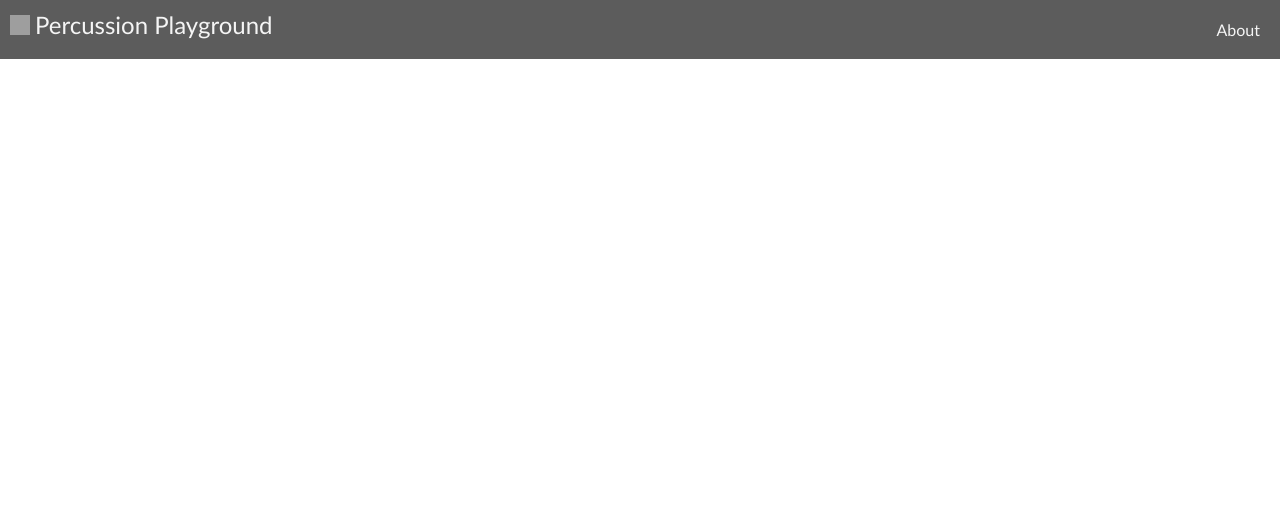
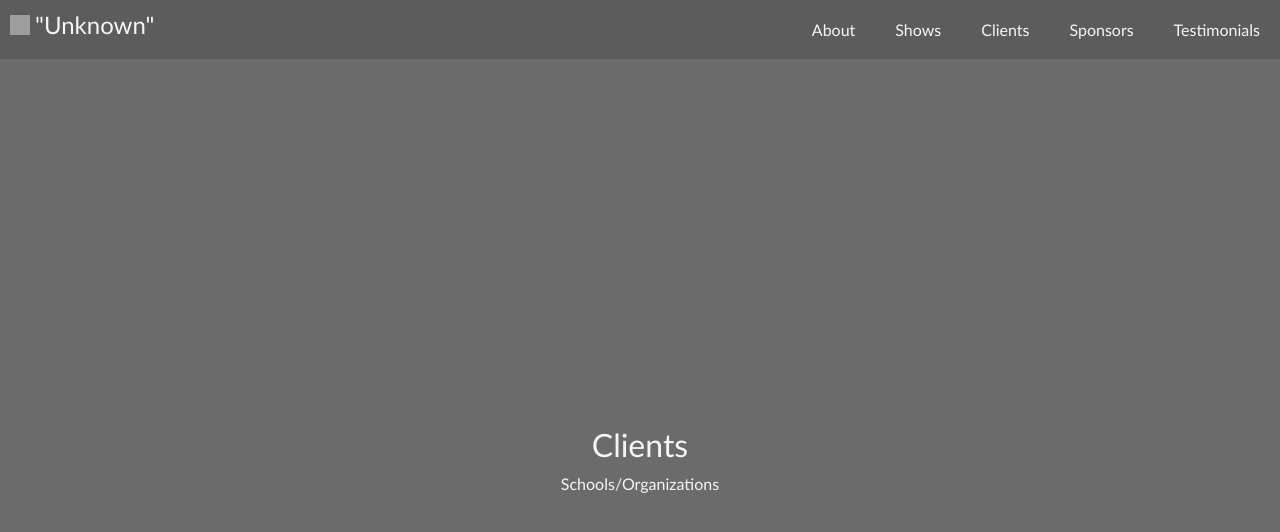
Before and after one commit to Jazper55555/phase-5-project, a React (Create React App) app in the folder client/: page /clients in a window 1280 px wide. Shown: the top 532 px of the page. Built offline with nearby package versions, Linux system fonts and the light colour scheme; grey boxes are pictures that could not be loaded.

Commit message:
add NavBar links/routes/styling

```diff
--- a/client/src/components/App.js
+++ b/client/src/components/App.js
@@ -4,6 +4,10 @@ import { Switch, Route } from "react-router-dom";
 import Home from "./Home"
 import NavBar from "./NavBar";
 import About from "./About";
+import Clients from "./Clients";
+import Sponsors from "./Sponsors";
+import Shows from "./Shows";
+import Testimonials from "./Testimonials";
 
 
 function App() {
@@ -21,6 +25,18 @@ function App() {
         <Route exact path="/about">
           <About />
         </Route>
+        <Route exact path="/clients">
+          <Clients />
+        </Route>
+        <Route exact path="/sponsors">
+          <Sponsors />
+        </Route>
+        <Route exact path="/shows">
+          <Shows />
+        </Route>
+        <Route exact path="/testimonials">
+          <Testimonials />
+        </Route>
       </Switch>
     </main>
     </>
--- /dev/null
+++ b/client/src/components/Clients.js
@@ -0,0 +1,17 @@
+import React from "react";
+
+function Clients() {
+
+    return(
+        <div className="clients-container">
+        <div className="clients-header">
+            Clients
+        </div>
+        <div className="clients-content">
+            Schools/Organizations
+        </div>
+    </div>
+    )
+}
+
+export default Clients
--- a/client/src/components/Home.js
+++ b/client/src/components/Home.js
@@ -4,10 +4,10 @@ function Home() {
     return (
     <div className="home-container">
         <div className="home-header">
-            Welcome to Percussion Playground
+            Welcome to "Unknown"
         </div>
         <div className="home-content">
-            A place for percussionists to buy, sell, trade, and share their love of instruments
+            This might be cool one day
         </div>
     </div>
     )
--- a/client/src/components/NavBar.js
+++ b/client/src/components/NavBar.js
@@ -8,7 +8,7 @@ function NavBar() {
             <NavLink to='/'>
                 <div className="logo-content">
                     <img src='https://www.shutterstock.com/image-vector/drum-sticks-crossed-vector-black-600nw-1634223691.jpg' alt='drumsticks logo' className="logo-image"/>
-                    <span>Percussion Playground</span>
+                    <span>"Unknown"</span>
                 </div>
             </NavLink>
             </div>
@@ -16,6 +16,18 @@ function NavBar() {
             <NavLink to='/about' className="nav-item">
                 About
             </NavLink>
+            <NavLink to='/shows' className="nav-item">
+                Shows
+            </NavLink>
+            <NavLink to='/clients' className="nav-item">
+                Clients
+            </NavLink>
+            <NavLink to='/sponsors' className="nav-item">
+                Sponsors
+            </NavLink>
+            <NavLink to='/testimonials' className="nav-item">
+                Testimonials
+            </NavLink>
             </div>
         </nav>
     )
--- /dev/null
+++ b/client/src/components/Shows.js
@@ -0,0 +1,17 @@
+import React from "react";
+
+function Shows() {
+
+    return(
+        <div className="shows-container">
+        <div className="shows-header">
+            Shows
+        </div>
+        <div className="shows-content">
+            Indoor Shows
+        </div>
+    </div>
+    )
+}
+
+export default Shows
--- /dev/null
+++ b/client/src/components/Sponsors.js
@@ -0,0 +1,17 @@
+import React from "react";
+
+function Sponsors() {
+
+    return(
+        <div className="sponsors-container">
+        <div className="sponsors-header">
+            Sponsors
+        </div>
+        <div className="sponsors-content">
+            Vic Firth & Zildjian
+        </div>
+    </div>
+    )
+}
+
+export default Sponsors
--- /dev/null
+++ b/client/src/components/Testimonials.js
@@ -0,0 +1,16 @@
+import React from "react";
+
+function Testimonials() {
+    return (
+    <div className="testimonials-container">
+        <div className="testimonials-header">
+            Testimonials
+        </div>
+        <div className="testimonials-content">
+            Praise goes here
+        </div>
+    </div>
+    )
+}
+
+export default Testimonials
--- a/client/src/index.css
+++ b/client/src/index.css
@@ -113,3 +113,95 @@
   font-size: 1rem;
   font-family: 'Trebuchet MS', 'Lucida Sans Unicode', 'Lucida Grande', 'Lucida Sans', Arial, sans-serif;
 }
+
+/* Clients Page Styling */
+.clients-container {
+  display: flex;
+  flex-direction: column;
+  justify-content: center;
+  align-items: center;
+  height: 100vh;
+  background-color: rgb(108, 107, 107);
+}
+
+.clients-header {
+  margin-bottom: 10px;
+  color: whitesmoke;
+  font-size: 2rem;
+  font-family: 'Trebuchet MS', 'Lucida Sans Unicode', 'Lucida Grande', 'Lucida Sans', Arial, sans-serif;
+}
+
+.clients-content {
+  color: whitesmoke;
+  font-size: 1rem;
+  font-family: 'Trebuchet MS', 'Lucida Sans Unicode', 'Lucida Grande', 'Lucida Sans', Arial, sans-serif;
+}
+
+/* Sponsors Page Styling */
+.sponsors-container {
+  display: flex;
+  flex-direction: column;
+  justify-content: center;
+  align-items: center;
+  height: 100vh;
+  background-color: rgb(108, 107, 107);
+}
+
+.sponsors-header {
+  margin-bottom: 10px;
+  color: whitesmoke;
+  font-size: 2rem;
+  font-family: 'Trebuchet MS', 'Lucida Sans Unicode', 'Lucida Grande', 'Lucida Sans', Arial, sans-serif;
+}
+
+.sponsors-content {
+  color: whitesmoke;
+  font-size: 1rem;
+  font-family: 'Trebuchet MS', 'Lucida Sans Unicode', 'Lucida Grande', 'Lucida Sans', Arial, sans-serif;
+}
+
+/* Shows Page Styling */
+.shows-container {
+  display: flex;
+  flex-direction: column;
+  justify-content: center;
+  align-items: center;
+  height: 100vh;
+  background-color: rgb(108, 107, 107);
+}
+
+.shows-header {
+  margin-bottom: 10px;
+  color: whitesmoke;
+  font-size: 2rem;
+  font-family: 'Trebuchet MS', 'Lucida Sans Unicode', 'Lucida Grande', 'Lucida Sans', Arial, sans-serif;
+}
+
+.shows-content {
+  color: whitesmoke;
+  font-size: 1rem;
+  font-family: 'Trebuchet MS', 'Lucida Sans Unicode', 'Lucida Grande', 'Lucida Sans', Arial, sans-serif;
+}
+
+/* Testimonials Page Styling */
+.testimonials-container {
+  display: flex;
+  flex-direction: column;
+  justify-content: center;
+  align-items: center;
+  height: 100vh;
+  background-color: rgb(108, 107, 107);
+}
+
+.testimonials-header {
+  margin-bottom: 10px;
+  color: whitesmoke;
+  font-size: 2rem;
+  font-family: 'Trebuchet MS', 'Lucida Sans Unicode', 'Lucida Grande', 'Lucida Sans', Arial, sans-serif;
+}
+
+.testimonials-content {
+  color: whitesmoke;
+  font-size: 1rem;
+  font-family: 'Trebuchet MS', 'Lucida Sans Unicode', 'Lucida Grande', 'Lucida Sans', Arial, sans-serif;
+}
```
